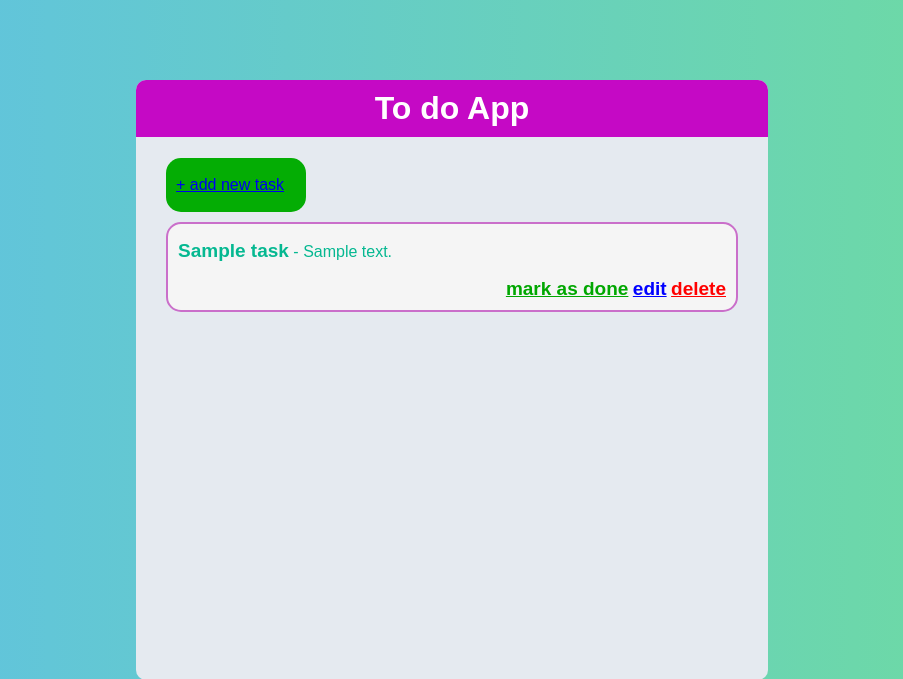
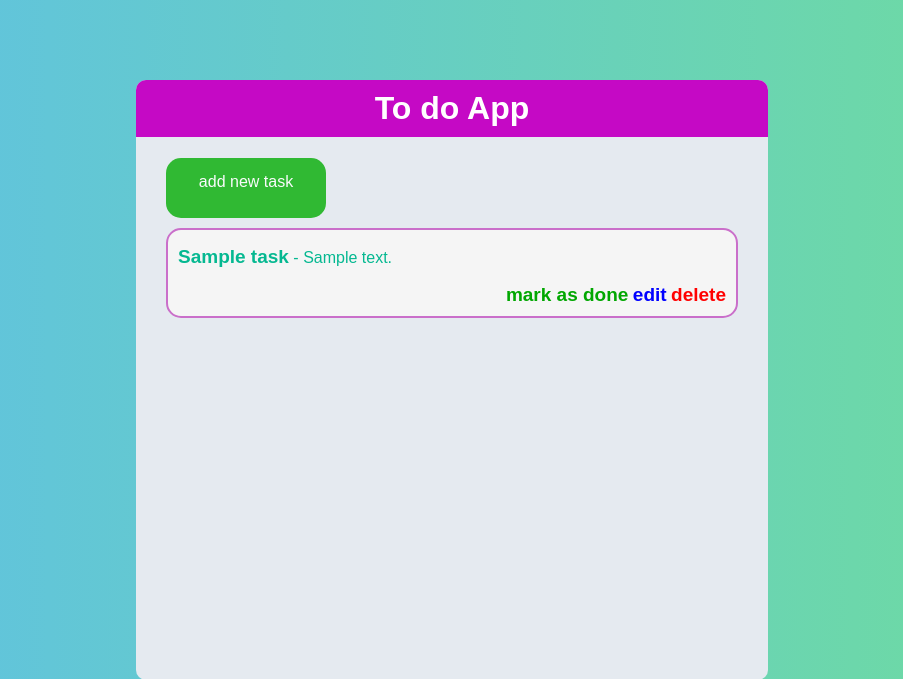
Before and after one commit to wuerte/To-do-app-django, a Django app: template django_to_do/app_to_do/templates/index.html in a window 1280 px wide. Shown: the top 679 px of the page, without its empty margins (188-1091 px from the left). Run offline with Django 3.2, Linux system fonts and the light colour scheme; the template is opened without the code that fills it: most values are stand-ins (such as "Sample title", 1, 10 or a date in 2020).

Commit message:
Adding style for add-button

```diff
--- a/django_to_do/app_to_do/static/style.css
+++ b/django_to_do/app_to_do/static/style.css
@@ -2,12 +2,14 @@
     --borRad: 10px;
     --white: #ffffff;
   }
+
 
 body {
     background-image: linear-gradient(to right, rgb(95, 193, 228), rgb(111, 220, 158));
     opacity: 1;
     font-family: sans-serif;
   }
+
 
 #main-container {
     background-color: rgb(229, 234, 240);
@@ -19,6 +21,7 @@ body {
     min-height: 600px;
 }
 
+
 h1 {
     padding-top: 10px;
     padding-bottom: 10px;
@@ -26,10 +29,12 @@ h1 {
     color: white;
 }
 
+
 #header-container {
     background-color: rgb(197, 9, 197);
     border-radius: 10px 10px 0px 0px;
 }
+
 
 .task-container {
     background-color: whitesmoke;
@@ -43,16 +48,20 @@ h1 {
 
 }
 
+
 #add-button {
     border-radius: 15px;
     background-color: rgb(4, 173, 4);
     color: white;
     margin-left: 30px;
-    padding-top: 2px;
-    padding-bottom: 2px;
-    padding-left: 10px;
+    padding: 15px;
     width: 130px;
+    height: 30px;
+    opacity: 0.8;
+    position: relative;
+    text-align: center;
 }
+
 
 .task-edit {
     text-align: right;
@@ -63,11 +72,13 @@ h1 {
 
 }
 
+
 .delete-link {
     color: red;
     text-align: right;
     font-size: 19px;
 }
+
 
 .edit-link {
     color: blue;
@@ -75,12 +86,44 @@ h1 {
     font-size: 19px;
 }
 
+
 .done-link {
     color: rgb(1, 167, 1);
     text-align: right;
     font-size: 19px;
 }
 
+
 .title {
     font-size: 19px;
 }
+
+
+#add-button:hover {
+    background-color: rgb(4, 173, 4);
+    cursor: grab;
+    opacity: 1;
+    transition: all .3s ease-in-out;
+}
+
+
+#add-task-link {
+    color: white;
+    position: absolute;
+    width: 100%;
+    height: 100%;
+    top: 2;
+    left: 0;
+    z-index: 1;
+}
+
+a:link { text-decoration: none; }
+
+
+a:visited { text-decoration: none; }
+
+
+a:hover { text-decoration: none; }
+
+
+a:active { text-decoration: none; }
--- a/django_to_do/app_to_do/templates/index.html
+++ b/django_to_do/app_to_do/templates/index.html
@@ -14,7 +14,9 @@
         </div>
 
         <div id="add-button">
-            <p><a href="add_task">+ add new task</a></p>
+            <a href="add_task" id="add-task-link">
+                <span>add new task</span>
+            </a>
         </div>
 
         {% for x in tasks %}
```
Also changed, not shown: readme.txt.
